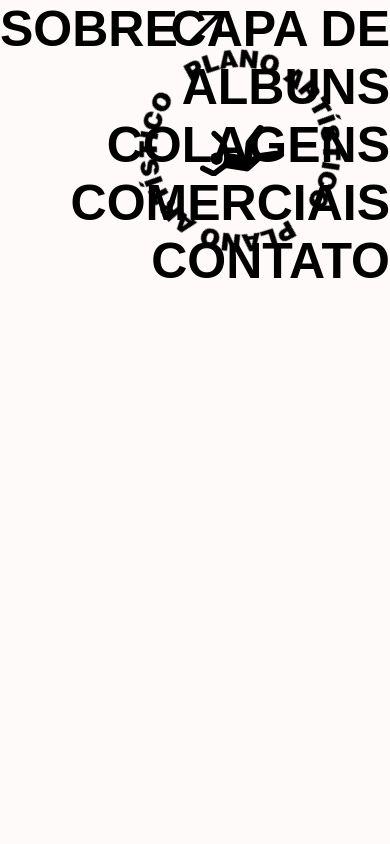
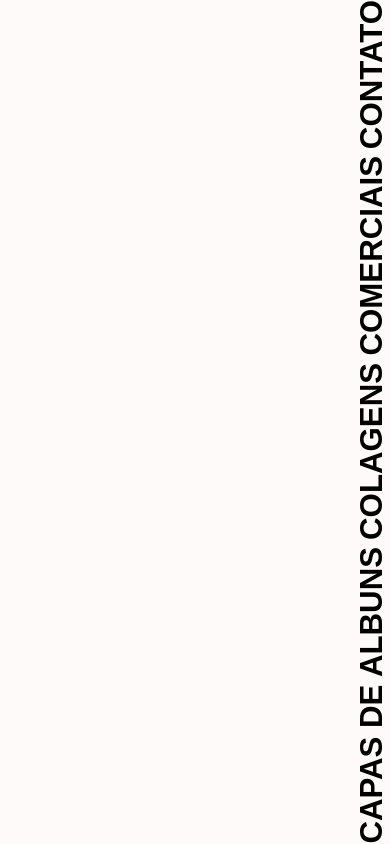
Before and after one commit to bragaus/Plano-Artistico, a plain HTML site: page index.html in a window 390 px wide. Drawn offline with Linux system fonts and the light colour scheme.

Commit message:
menu mobile

```diff
--- a/index.html
+++ b/index.html
@@ -21,8 +21,8 @@
     </noscript>
 
     <header>
-        <nav aria-label="Menu principal">
-            <ul class="menu">
+        <nav aria-label="Menu principal do desktop" class="menu-desktop">
+            <ul>
                 <li class="menu-item-sobre">
                     <a href="">
                         <span>SOBRE</span>
@@ -100,15 +100,16 @@
                         <svg viewBox="0 0 841.32 543" class="pictograma" aria-hidden="true" focusable="false">
                             <title>Pictograma do Plano Artístico</title>
                             <desc>Pictograma do Plano Artístico localizado no centro da logo circular</desc>
-                            <circle cx="173.64" cy="353.97" r="65.5"/>
-                            <path d="M4.73,439.84c4.42-6.22,10.81-11.55,18.53-13,8.42-1.55,15.33.25,23,4L142,478.4l29.47-21.86,50.37-37.37h0l3.82-2.83c42.5-33.82,23.83-104.56,23.83-104.56h0l-28-97.78q-2.22-7.78-4.45-15.57l-78.35-76.68-11.83-11.58c-11.24-11-9.93-32.44,2-42.38,13.09-10.89,30.37-9.74,42.39,2L219,116.46l32.56,31.86c6.28,6.15,14.62,12.42,18.77,20.38,3.17,6.06,4.59,13.93,6.46,20.47l9.84,34.43,19.25,67.32a9.84,9.84,0,0,0,7,6.32L466,322.75q1.56-14.78,3.13-29.54l9.69-91.37c1.21-11.42,1.59-25.18,8.27-34.55,4.07-5.7,8.51-11.16,12.75-16.72l57.44-75.34c14-18.39,27.94-36.85,42-55.16l.71-.93C606.74,10.3,614.82,3.52,625.94,1c10.17-2.33,23.5-.48,32.15,5.66s16.18,15.12,18.16,25.93c2,10.62,1.15,23.23-5.65,32.15l-38.09,50-61.08,80.12-8.84,11.59L548.67,337.72c-.1.87-.19,1.74-.28,2.61l29.05-25.92c8.43-7.52,16.47-15.64,28.27-17.8,7.12-1.31,14.43-1.95,21.61-2.91L721.17,281c22.59-3.05,45.17-6.18,67.78-9.14l1.15-.15c11.43-1.54,22.13-.81,32.15,5.65,8.49,5.48,16.31,15.83,18.17,25.93,2,10.85.92,22.89-5.66,32.15-6,8.46-15.24,16.73-25.93,18.17L746.56,362l-99.84,13.47-13.62,1.83-98,87.4-15,13.41A43.62,43.62,0,0,1,490.39,489a41.16,41.16,0,0,1-10.43-1.8L282.63,454.38h0l-1.43-.24a13.91,13.91,0,0,0-9.16,2.12l-15.25,11.32-74.26,55.08L165.3,535.44c-5.4,4-10.5,6.76-17.36,7.42-7.21.69-12.59-1.18-19.09-4.41L28,488.42l-14.3-7.09c-6.3-3.13-11.47-12-13-18.53C-1,455.54.35,446,4.73,439.84Z"/>
+                            <circle cx="173.64" cy="353.97" r="65.5" />
+                            <path
+                                d="M4.73,439.84c4.42-6.22,10.81-11.55,18.53-13,8.42-1.55,15.33.25,23,4L142,478.4l29.47-21.86,50.37-37.37h0l3.82-2.83c42.5-33.82,23.83-104.56,23.83-104.56h0l-28-97.78q-2.22-7.78-4.45-15.57l-78.35-76.68-11.83-11.58c-11.24-11-9.93-32.44,2-42.38,13.09-10.89,30.37-9.74,42.39,2L219,116.46l32.56,31.86c6.28,6.15,14.62,12.42,18.77,20.38,3.17,6.06,4.59,13.93,6.46,20.47l9.84,34.43,19.25,67.32a9.84,9.84,0,0,0,7,6.32L466,322.75q1.56-14.78,3.13-29.54l9.69-91.37c1.21-11.42,1.59-25.18,8.27-34.55,4.07-5.7,8.51-11.16,12.75-16.72l57.44-75.34c14-18.39,27.94-36.85,42-55.16l.71-.93C606.74,10.3,614.82,3.52,625.94,1c10.17-2.33,23.5-.48,32.15,5.66s16.18,15.12,18.16,25.93c2,10.62,1.15,23.23-5.65,32.15l-38.09,50-61.08,80.12-8.84,11.59L548.67,337.72c-.1.87-.19,1.74-.28,2.61l29.05-25.92c8.43-7.52,16.47-15.64,28.27-17.8,7.12-1.31,14.43-1.95,21.61-2.91L721.17,281c22.59-3.05,45.17-6.18,67.78-9.14l1.15-.15c11.43-1.54,22.13-.81,32.15,5.65,8.49,5.48,16.31,15.83,18.17,25.93,2,10.85.92,22.89-5.66,32.15-6,8.46-15.24,16.73-25.93,18.17L746.56,362l-99.84,13.47-13.62,1.83-98,87.4-15,13.41A43.62,43.62,0,0,1,490.39,489a41.16,41.16,0,0,1-10.43-1.8L282.63,454.38h0l-1.43-.24a13.91,13.91,0,0,0-9.16,2.12l-15.25,11.32-74.26,55.08L165.3,535.44c-5.4,4-10.5,6.76-17.36,7.42-7.21.69-12.59-1.18-19.09-4.41L28,488.42l-14.3-7.09c-6.3-3.13-11.47-12-13-18.53C-1,455.54.35,446,4.73,439.84Z" />
                         </svg>
                     </a>
                 </li>
                 <li>
                     <ul class="menu-lado-direto">
                         <li>
-                            <a href=""><span>CAPA DE ALBUNS</span></a>
+                            <a href=""><span>CAPAS DE ALBUNS</span></a>
                         </li>
                         <li>
                             <a href=""><span>COLAGENS</span></a>
@@ -123,7 +124,25 @@
                 </li>
             </ul>
         </nav>
+        <nav aria-label="Menu principal do mobile" class="menu-mobile">
+            <ul>
+                <li>
+                    <a href=""><span>CAPAS DE ALBUNS</span></a>
+                </li>
+                <li>
+                    <a href=""><span>COLAGENS</span></a>
+                </li>
+                <li>
+                    <a href=""><span>COMERCIAIS</span></a>
+                </li>
+                <li>
+                    <a href=""><span>CONTATO</span></a>
+                </li>
+            </ul>
+        </nav>
     </header>
+
+    <script src="script.js"></script>
 </body>
 
 </html>
--- /dev/null
+++ b/script.js
@@ -0,0 +1,19 @@
+// Dynamic font sizing based on viewport height
+function adjustFontSize() {
+    const menu = document.querySelector('.menu-mobilea');
+    const menuHeight = menu.offsetHeight;
+    const items = document.querySelectorAll('.menu-mobilea a');
+    const totalItems = items.length;
+
+    // Calculate ideal font size based on available height
+    const availableHeight = menuHeight - 40; // Account for padding
+    const fontSize = Math.min(32, Math.floor(availableHeight / (totalItems * 2))); // Limit max font size to 32px
+
+    items.forEach(item => {
+        item.style.fontSize = `${fontSize}px`;
+    });
+}
+
+// Run on load and resize
+window.addEventListener('load', adjustFontSize);
+window.addEventListener('resize', adjustFontSize);
--- a/styles.css
+++ b/styles.css
@@ -20,7 +20,7 @@ ul {
     margin: 0;
 }
 
-.menu {
+.menu-desktop {
     font-family: 'Arial', sans-serif;
     position: fixed;
     top: 0;
@@ -99,13 +99,56 @@ ul {
     border: 0;
 }
 
+.menu-mobile {
+    display: none;
+}
+
+/* Dispositivos pequenos */
+@media (max-width: 670px) {
+    .menu-mobile {
+        font-family: 'Arial', sans-serif;
+        font-weight: bold;
+        font-size: 3.7vh;
+
+        display: inline;
+        position: fixed;
+        right: 0;
+        top: 0;
+        width: 120px;
+        height: 100vh;
+    }
+
+    .menu-mobile ul {
+        padding: 0;
+        margin: 0;
+        width: 100%;
+        height: 100%;
+        display: flex;
+        flex-direction: column-reverse;
+        justify-content: space-between;
+        align-items: flex-end;
+        box-sizing: border-box;
+    }
+
+    .menu-mobile li {
+        writing-mode: vertical-rl;
+        transform: rotate(180deg);
+        transition: transform 0.3s;
+        white-space: nowrap;
+    }
+
+    .menu-desktop {
+        display: none;
+    }
+}
+
 /* Dispositivos médios (tablets em modo retrato) */
 @media (max-width: 768px) {
     .menu-item-logo {
         top: 50px;
         margin-left: -60px;
     }
-  }
+}
 
 /* Dispositivos grandes (tablets em modo paisagem ou laptops pequenos) */
 @media (max-width: 992px) {
```
